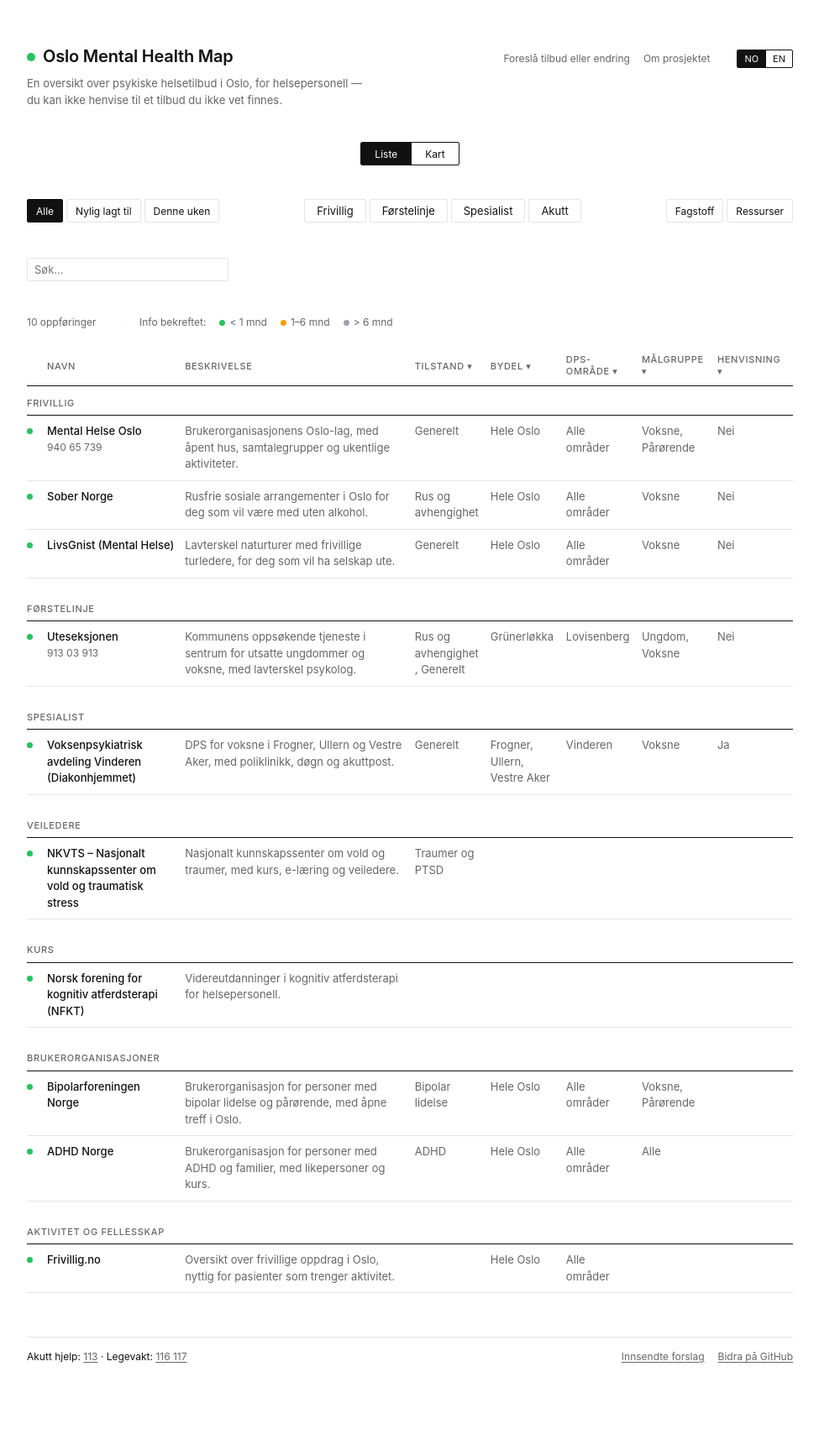
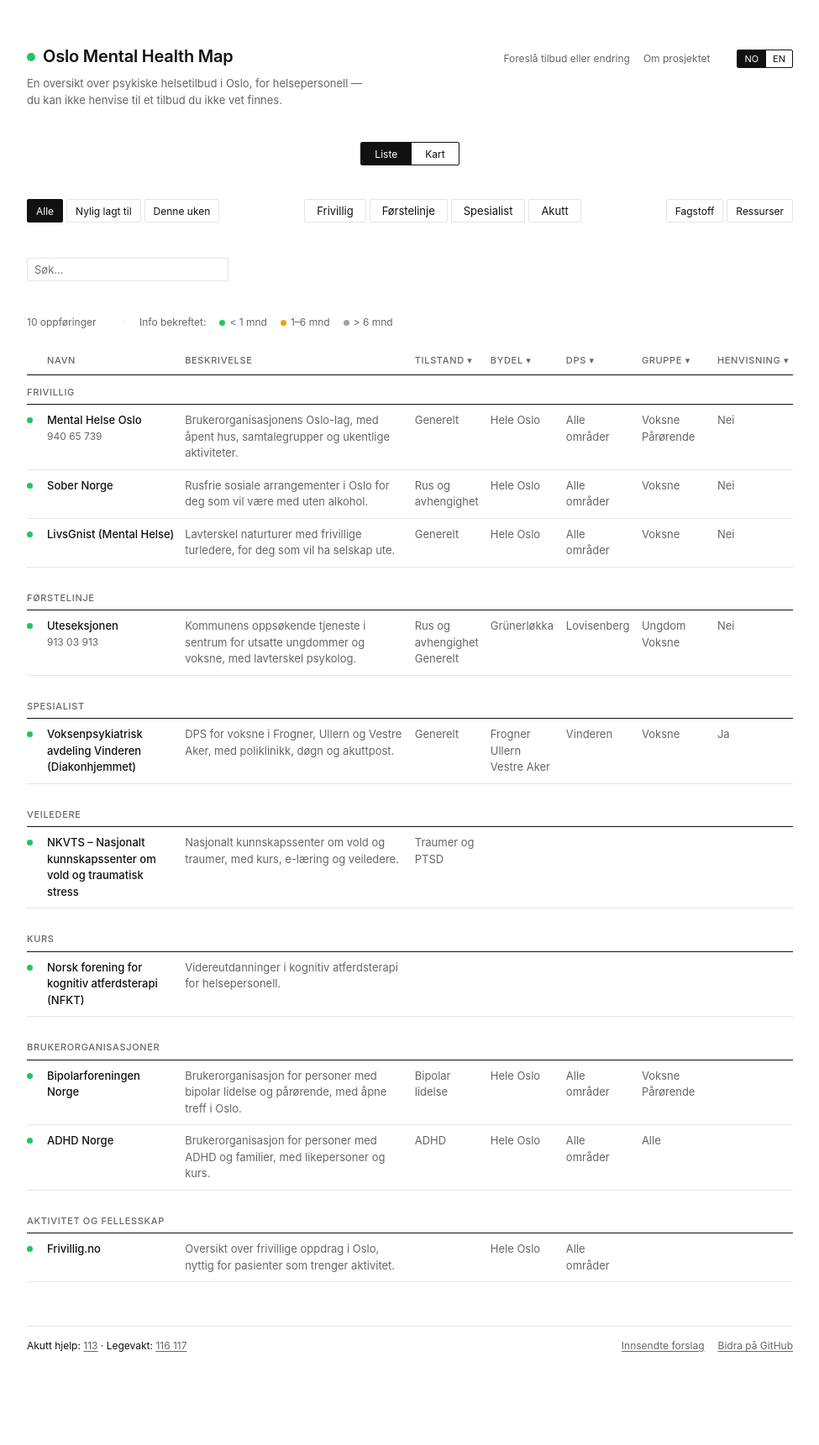
Before and after one commit to henrfo/Oslo_Mental_Health_Map, a Jekyll site: the page built from index.html, in a window 1280 px wide. Shown: the whole page at 84% size, without its empty margins (152-1127 px from the left). Built offline with Jekyll 4.4.1, drawn with Linux system fonts in a browser that asks for light colours.

Commit message:
Single-line headers, one value per line, level tags in Kart
- Headers 'DPS' and 'Gruppe'; the arrow stays on the header's line
- List values one per line instead of comma-separated
- Kart: no group headings, a level tag beside each name; the box shows
  exactly three rows and the map takes the rest of the screen

Co-Authored-By: Claude Opus 5.5 <noreply@anthropic.com>

```diff
--- a/_data/i18n.yml
+++ b/_data/i18n.yml
@@ -32,10 +32,10 @@ col_when:         { nb: Når, en: When }
 col_added:        { nb: Lagt til, en: Added }
 col_tilstand:     { nb: Tilstand, en: Condition }
 col_bydel:        { nb: Bydel, en: District }
-col_dps:          { nb: DPS-område, en: DPS area }
+col_dps:          { nb: DPS, en: DPS }
 dekker_note:      { nb: "Bydelene tilbudet dekker, ikke hvor det ligger.", en: "The districts the service covers, not where it is." }
 dps_note:         { nb: "DPS-området tilbudet dekker, fra SSBs opptaksområder.", en: "The DPS catchment area the service covers, from SSB." }
-col_malgruppe:    { nb: Målgruppe, en: Group }
+col_malgruppe:    { nb: Gruppe, en: Group }
 col_henvisning:   { nb: Henvisning, en: Referral }
 henvisning_note:  { nb: Om det trengs henvisning for å få tilgang., en: Whether a referral is needed to get access. }
 answer_yes:       { nb: Ja, en: "Yes" }
--- a/assets/css/style.css
+++ b/assets/css/style.css
@@ -342,15 +342,6 @@ html[data-lang="nb"] .l-en {
   position: sticky;
   top: 0;
   z-index: 2;
-  background: #ffffff;
-}
-
-/* Group headings stick under the column header while the box scrolls;
-   --thead-h is set in JS */
-.map-mode .tool-table tr.section-header td {
-  position: sticky;
-  top: var(--thead-h, 40px);
-  z-index: 1;
   background: #ffffff;
 }
 
@@ -708,7 +699,30 @@ html[data-lang="nb"] .l-en {
 .col-cell,
 .tool-name,
 .tool-desc {
-  overflow-wrap: anywhere;
+  overflow-wrap: break-word;   /* only breaks words too long for the column */
+}
+
+/* List values (tilstand, bydeler, DPS, målgruppe) one per line, no commas */
+.col-cell .val {
+  display: block;
+}
+
+/* Level tag beside the name: only in Kart, where the group headings are hidden */
+.level-tag {
+  display: none;
+  margin-left: 6px;
+  padding: 1px 5px;
+  border: 1px solid var(--hairline);
+  border-radius: 2px;
+  font-size: 10px;
+  font-weight: 500;
+  letter-spacing: 0.04em;
+  color: var(--muted);
+  white-space: nowrap;
+}
+
+.map-mode .level-tag {
+  display: inline-block;
 }
 
 
@@ -1139,8 +1153,7 @@ html[data-lang="nb"] .l-en {
     background: #111111;
   }
 
-  .map-mode .tool-table thead th,
-  .map-mode .tool-table tr.section-header td {
+  .map-mode .tool-table thead th {
     background: #111111;
   }
 
--- a/index.html
+++ b/index.html
@@ -79,7 +79,7 @@ bilingual: true
       <th class="col-date">{% include t.html k="col_added" %}</th>
       <th class="col-when">{% include t.html k="col_when" %}</th>
       <th class="col-th" data-key="tilstand">
-        <button class="col-header-btn"><span class="col-header-label">{% include t.html k="col_tilstand" %}</span> ▾</button>
+        <button class="col-header-btn"><span class="col-header-label">{% include t.html k="col_tilstand" %}</span>&nbsp;▾</button>
         <div class="col-dropdown">
           <button class="col-option selected" data-value="">{% include t.html k="all" %}</button>
           {%- for t in site.data.tilstand %}{% unless t.id == 'generelt' %}
@@ -88,7 +88,7 @@ bilingual: true
         </div>
       </th>
       <th class="col-th" data-key="bydel">
-        <button class="col-header-btn"><span class="col-header-label">{% include t.html k="col_bydel" %}</span> ▾</button>
+        <button class="col-header-btn"><span class="col-header-label">{% include t.html k="col_bydel" %}</span>&nbsp;▾</button>
         <div class="col-dropdown">
           <p class="col-note">{% include t.html k="dekker_note" %}</p>
           <button class="col-option selected" data-value="">{% include t.html k="all" %}</button>
@@ -98,7 +98,7 @@ bilingual: true
         </div>
       </th>
       <th class="col-th" data-key="dps">
-        <button class="col-header-btn"><span class="col-header-label">{% include t.html k="col_dps" %}</span> ▾</button>
+        <button class="col-header-btn"><span class="col-header-label">{% include t.html k="col_dps" %}</span>&nbsp;▾</button>
         <div class="col-dropdown">
           <p class="col-note">{% include t.html k="dps_note" %}</p>
           <button class="col-option selected" data-value="">{% include t.html k="all" %}</button>
@@ -108,7 +108,7 @@ bilingual: true
         </div>
       </th>
       <th class="col-th" data-key="malgruppe">
-        <button class="col-header-btn"><span class="col-header-label">{% include t.html k="col_malgruppe" %}</span> ▾</button>
+        <button class="col-header-btn"><span class="col-header-label">{% include t.html k="col_malgruppe" %}</span>&nbsp;▾</button>
         <div class="col-dropdown">
           <button class="col-option selected" data-value="">{% include t.html k="all" %}</button>
           {%- for m in site.data.malgruppe %}{% unless m.id == 'alle' %}
@@ -117,7 +117,7 @@ bilingual: true
         </div>
       </th>
       <th class="col-th" data-key="henvisning">
-        <button class="col-header-btn"><span class="col-header-label">{% include t.html k="col_henvisning" %}</span> ▾</button>
+        <button class="col-header-btn"><span class="col-header-label">{% include t.html k="col_henvisning" %}</span>&nbsp;▾</button>
         <div class="col-dropdown">
           <p class="col-note">{% include t.html k="henvisning_note" %}</p>
           <button class="col-option selected" data-value="">{% include t.html k="all" %}</button>
@@ -164,20 +164,20 @@ bilingual: true
               {%- assign codes = dps_codes | split: '|' -%}
               {%- for code in codes -%}
                 {%- assign area = site.data.dps.areas | where: 'code', code | first -%}
-                {{ area.dps | remove: ' DPS' }}{% unless forloop.last %}, {% endunless %}
+                <span class="val">{{ area.dps | remove: ' DPS' }}</span>
               {%- endfor -%}
             {%- endif -%}
           {%- endcapture -%}
           {%- capture tilstand_labels -%}
             {%- for id in tool.tilstand -%}
               {%- assign t = site.data.tilstand | where: 'id', id | first -%}
-              {% include t.html nb=t.nb en=t.en %}{% unless forloop.last %}, {% endunless %}
+              <span class="val">{% include t.html nb=t.nb en=t.en %}</span>
             {%- endfor -%}
           {%- endcapture -%}
           {%- capture malgruppe_labels -%}
             {%- for id in tool.malgruppe -%}
               {%- assign m = site.data.malgruppe | where: 'id', id | first -%}
-              {% include t.html nb=m.nb en=m.en %}{% unless forloop.last %}, {% endunless %}
+              <span class="val">{% include t.html nb=m.nb en=m.en %}</span>
             {%- endfor -%}
           {%- endcapture -%}
           <tr class="{% if health.status == 'broken' %}inactive{% endif %}"
@@ -202,6 +202,8 @@ bilingual: true
             <td><span class="dot dot-unknown"></span></td>
             <td class="tool-name">
               <a href="{{ tool.website }}" target="_blank" rel="noopener noreferrer">{{ tool.name }}</a>
+              {%- comment -%} Level tag: Kart hides the group headings and shows this instead {%- endcomment -%}
+              <span class="level-tag">{% include t.html nb=cat.name.nb en=cat.name.en %}</span>
               {%- if tool.akutt %} <span class="akutt-tag">{% include t.html k="akutt" %}</span>{% endif %}
               {%- if health.status == 'broken' %} <span class="broken-tag">{% include t.html k="link_broken" %}</span>{% endif %}
               {%- if tool.phone %} <a class="tool-phone" href="tel:{{ tool.phone | remove: ' ' }}">{{ tool.phone }}</a>{% endif %}
@@ -213,7 +215,7 @@ bilingual: true
             <td class="col-date" data-date="{{ tool.date_added }}"></td>
             <td class="col-when"></td>
             <td class="col-cell col-wrap">{{ tilstand_labels }}</td>
-            <td class="col-cell col-wrap col-short">{% if dekker contains 'Hele Oslo' %}{% include t.html k="hele_oslo" %}{% else %}{{ dekker | join: ', ' }}{% endif %}</td>
+            <td class="col-cell col-wrap col-short">{% if dekker contains 'Hele Oslo' %}{% include t.html k="hele_oslo" %}{% else %}{% for b in dekker %}<span class="val">{{ b }}</span>{% endfor %}{% endif %}</td>
             <td class="col-cell col-wrap col-short">{{ dps_names }}</td>
             <td class="col-cell col-wrap">{{ malgruppe_labels }}</td>
             <td class="col-cell col-short">{% if tool.henvisning == true %}{% include t.html k="answer_yes" %}{% elsif tool.henvisning == false %}{% include t.html k="answer_no" %}{% endif %}</td>
@@ -569,24 +571,30 @@ bilingual: true
     }
   }
 
-  // In the map view the table box shows three rows and half of the fourth, so it's
-  // clear the rest scroll inside
+  // In the map view the table box shows exactly this many rows; the rest scroll inside
   const MAP_TABLE_ROWS = 3;
 
   function fitTableBox() {
-    if (activeView !== 'map') { tableWrap.style.maxHeight = ''; return; }
-    let height = tableWrap.querySelector('thead').offsetHeight, rows = 0;
-    tableWrap.style.setProperty('--thead-h', `${height}px`);   // where group headings stick
-    for (const el of tbody.children) {
-      if (!el.offsetParent) continue;   // hidden by filters
-      if (!el.classList.contains('section-header') && ++rows > MAP_TABLE_ROWS) {
-        height += el.offsetHeight / 2;
-        break;
-      }
-      height += el.offsetHeight;
+    if (activeView !== 'map') { tableWrap.style.maxHeight = ''; mapEl.style.height = ''; return; }
+    // Exactly three rows at their real height (group headings are hidden in Kart):
+    // from the top of the box to the bottom of the third visible row
+    const visibleRows = [...tbody.children].filter(el => el.offsetParent);
+    const last = visibleRows[Math.min(MAP_TABLE_ROWS, visibleRows.length) - 1];
+    tableWrap.style.maxHeight = '';
+    if (last) {
+      const height = last.getBoundingClientRect().bottom - tableWrap.getBoundingClientRect().top + tableWrap.scrollTop;
+      tableWrap.style.maxHeight = `${Math.ceil(height)}px`;
     }
-    tableWrap.style.maxHeight = `${height + 1}px`;
+    // The map takes the rest of the screen below the table (CSS sets the phone size)
+    if (window.innerWidth > 640) {
+      const above = tableWrap.getBoundingClientRect().bottom - document.querySelector('.meta').getBoundingClientRect().top;
+      const mapH = Math.max(320, Math.min(700, window.innerHeight - above - 24 - 8));
+      mapEl.style.height = `${mapH}px`;
+      if (map) map.invalidateSize();
+    }
   }
+
+  window.addEventListener('resize', () => { if (activeView === 'map') fitTableBox(); });
 
   function renderCounts() {
     const isVisible = r => !r.classList.contains('hidden');
```
Also changed, not shown: other parts of index.html (+1 -1 lines).
